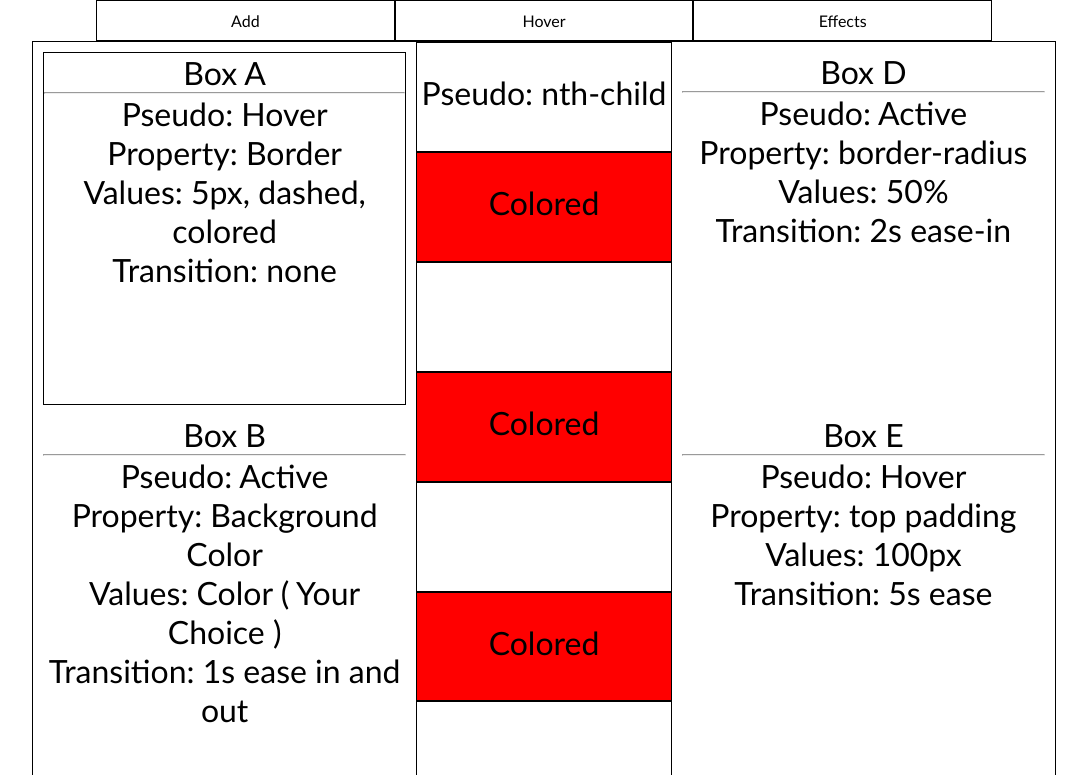
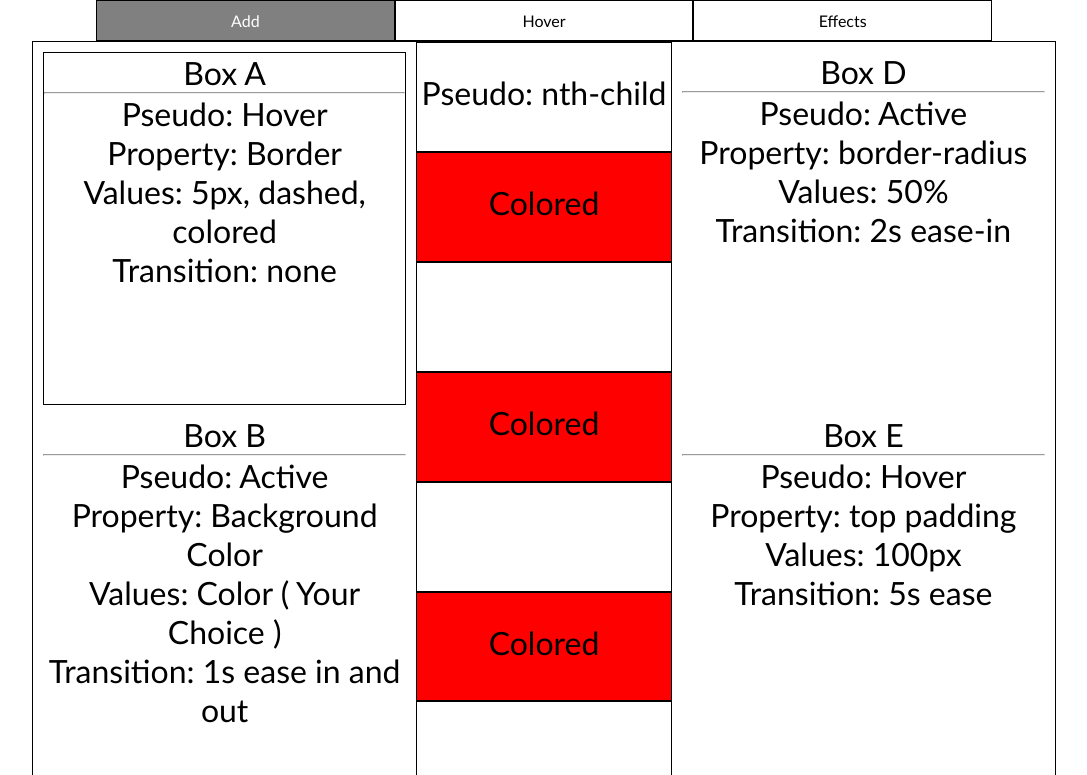
Before and after one commit to ms-dariyansim-xo/ASSIGNMENT-9, a plain HTML site: page index.html in a window 1280 px wide. In both pictures the pointer is over the element "Add". Shown: the top 775 px of the page, without its empty margins (96-1183 px from the left). Drawn offline with Linux system fonts and the light colour scheme.

Commit message:
Update style.css

```diff
--- a/style/style.css
+++ b/style/style.css
@@ -43,6 +43,10 @@
     color: darkmagenta;
 }
 
+.nav-button:hover {
+    background-color: gray;
+    color: white;
+}
 
 .nav-button {
     padding: 10px 0;
```
